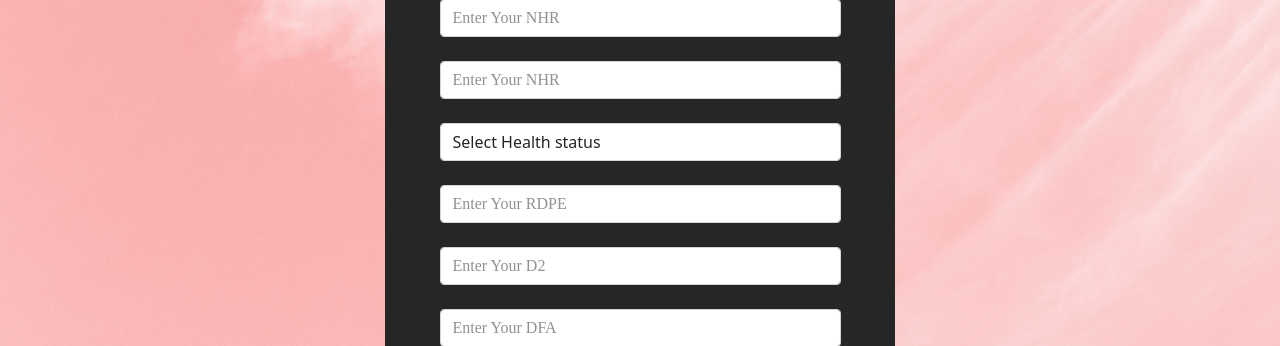
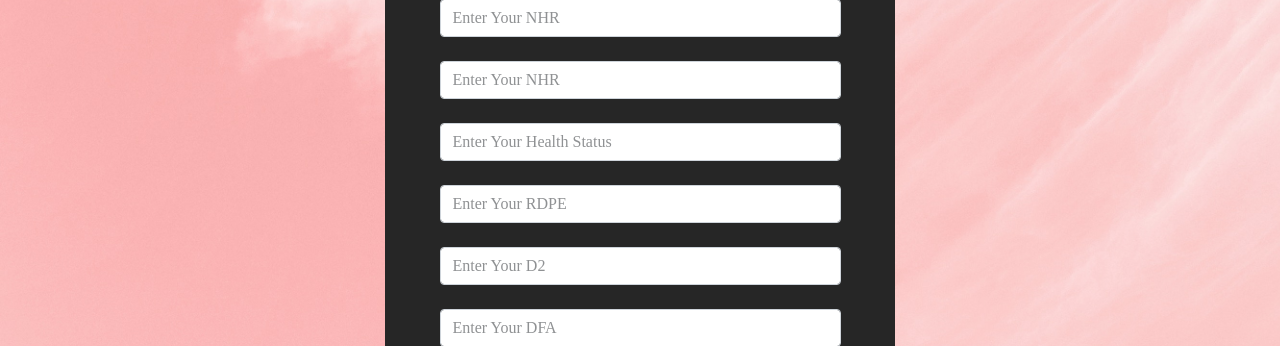
Before and after one commit to shubham-murtadak/Dpredicto-An-Disease-Prediction-System, a Flask app: page /parkinsons in a window 1280 px wide. Shown: the part 1087-1433 px from the top of the page. Run offline with Flask 3, Linux system fonts and the light colour scheme; parts of the project's set-up code (start-up, migrations or seed data) failed here and were passed over; some libraries are stand-ins or nearby versions.

Commit message:
Added Parkinsons model

```diff
--- a/app.py
+++ b/app.py
@@ -104,7 +104,7 @@ def diabetes_result():
         # Using the obj of ML Model
         predict = heart_pred.predict(std_data)
 
-        if predict[0] == 1:
+        if predict[0] == 0:
             return render_template('diabetes.html', label=1)
         else:
             return render_template('diabetes.html', label=-1)
@@ -160,42 +160,57 @@ def parkinsons():
     return render_template('parkinsons.html')
 
 
+
 @app.route('/parkinsons', methods=['POST'])
 def parkinsons_result():
         scaler = StandardScaler()
 
-        age1 = request.form.get("age")
-        sex = request.form.get("sex")
-        cp = request.form.get("cp")
-        RBP = request.form.get("RBP")
-        chol = request.form.get("chol")
-        FBS = request.form.get("FBS")
-        RER = request.form.get("RER")
-        thalach = request.form.get("thalach")
-        ex = request.form.get("ex")
-        sl = request.form.get("sl")
-        op = request.form.get("op")
-        ca = request.form.get("ca")
-        thal = request.form.get("thal")
+        mdvpfo = request.form.get("mdvpfo")
+        mdvpfh = request.form.get("mdvpfh")
+        mdvpf1 = request.form.get("mdvpf1")
+        mdvpj1 = request.form.get("mdvpj1")
+        mdvpj2 = request.form.get("mdvpj2")
+        mdvprap = request.form.get("mdvprap")
+        mdvppq = request.form.get("mdvppq")
+        jitterddp = request.form.get("jitterddp")
+        mdvpshimner = request.form.get("mdvpshimner")
+        mdvpshimner2 = request.form.get("mdvpshimner2")
+        shimnerapq3 = request.form.get("shimnerapq3")
+        shimnerapq5 = request.form.get("shimnerapq5")
+        mdvpapq = request.form.get("mdvpapq")
+        shimnerdda = request.form.get("shimnerdda")
+        nhr = request.form.get("nhr")
+        hnr = request.form.get("hnr")
+        hs = request.form.get("hs")
+        rdpe = request.form.get("rdpe")
+        d2 = request.form.get("d2")
+        dfa = request.form.get("dfa")
+        spread1 = request.form.get("spread1")
+        spread2 = request.form.get("spread2")
+        ppe = request.form.get("ppe")
 
-        input_data_heart = (age1, sex, cp, RBP, chol, FBS, RER, thalach, ex, sl, op, ca, thal)
+
+        input_data_park = (mdvpfo, mdvpfh, mdvpf1, mdvpj1, mdvpj2,
+                           mdvprap, mdvppq, jitterddp, mdvpshimner, mdvpshimner2,
+                           shimnerapq3, shimnerapq5, mdvpapq, shimnerdda,
+                           nhr, hnr,hs, rdpe, d2, dfa,spread1, spread2, ppe)
 
         # Transforming to Numpy Array
-        input_data_to_numpy_array_heart = np.asarray(input_data_heart)
+        input_data_to_numpy_array_park = np.asarray(input_data_park)
 
         # Reshaping the Data of the Model for one instance
-        input_dat_reshaped_heart = input_data_to_numpy_array_heart.reshape(1, -1)
+        input_dat_reshaped_park = input_data_to_numpy_array_park.reshape(1, -1)
 
         # Standardize the input_data
-        scaler.fit(input_dat_reshaped_heart)
-        std_data_heart = scaler.transform(input_dat_reshaped_heart)
+        scaler.fit(input_dat_reshaped_park)
+        std_data_park = scaler.transform(input_dat_reshaped_park)
         # Using the obj of ML Model
-        predict = heart_pred.predict(std_data_heart)
+        predict_park = park_pred.predict(std_data_park)
 
-        if predict[0] == 1:
-            return render_template('heart.html', label=1)
+        if predict_park[0] == 1:
+            return render_template('parkinsons.html', label=1)
         else:
-            return render_template('heart.html', label=-1)
+            return render_template('parkinsons.html', label=-1)
 
         return "Please Enter Correct Values ! "
 
--- a/templates/parkinsons.html
+++ b/templates/parkinsons.html
@@ -163,106 +163,104 @@
      <div class="container my-5">
        <div class="row">
          <div class="col-md-10 col-sm-6 mx-auto">
-           <form class="" action="/predict" method="post">
+           <form class="" action="/parkinsons" method="post">
             <!-- MDVPFo, MDVPFh, MDVPFl, MDVPJ1, MDVPJ2,MDVPRAP, MDVPPPQ,JitterDDP,MDVPShimmer, MDVPShimmer2,ShimmerAPQ3,ShimmerAPQ5,MDVPAPQ,ShimmerDDA,NHR, HNR,RPDE,D2,DFA,spread1,spread2,PPE -->
              <div class="form-group">
                <input type="number" name="mdvpfo" id="mdvpfo" class="form-control" required>
-               <label for="age" class="ph-area">Enter Your  Average vocal fundamental frequency</label>
+               <label for="mdvpfo" class="ph-area">Enter Your  Average vocal fundamental frequency</label>
              </div>
              <div class="form-group">
                <input type="number" name="mdvpfh" id="mdvpfh" class="form-control" required>
-               <label for="age" class="ph-area">Enter Your Maximum vocal fundamental frequency</label>
+               <label for="mdvpfh" class="ph-area">Enter Your Maximum vocal fundamental frequency</label>
              </div>
              <div class="form-group">
                <input type="number" name="mdvpf1" id="mdvpf1" class="form-control" required>
-               <label for="age" class="ph-area">Enter Your Minimum vocal fundamental frequency</label>
+               <label for="mdvpf1" class="ph-area">Enter Your Minimum vocal fundamental frequency</label>
              </div>
              <div class="form-group">
                <input type="number" name="mdvpj1" id="mdvpj1" class="form-control" required>
-               <label for="age" class="ph-area">Enter Your Jitter(%)</label>
+               <label for="mdvpj1" class="ph-area">Enter Your Jitter(%)</label>
              </div>
              <div class="form-group">
                <input type="number" name="mdvpj2" id="mdvpj2" class="form-control" required>
-               <label for="age" class="ph-area">Enter Your Jitter(Abs)</label>
+               <label for="mdvpj2" class="ph-area">Enter Your Jitter(Abs)</label>
              </div>
              <div class="form-group">
                <input type="number" name="mdvprap" id="mdvprap" class="form-control" required>
-               <label for="age" class="ph-area">Enter Your MDVP:RAP</label>
+               <label for="mdvprap" class="ph-area">Enter Your MDVP:RAP</label>
              </div>
              <div class="form-group">
                <input type="number" name="mdvppq" id="mdvppq" class="form-control" required>
-               <label for="age" class="ph-area">Enter Your MDVP:PPQ</label>
+               <label for="mdvppq" class="ph-area">Enter Your MDVP:PPQ</label>
              </div>
              <div class="form-group">
                <input type="number" name="jitterddp" id="jitterddp" class="form-control" required>
-               <label for="age" class="ph-area">Enter Your Jitter:DDP </label>
+               <label for="jitterddp" class="ph-area">Enter Your Jitter:DDP </label>
              </div>
              <div class="form-group">
                <input type="number" name="mdvpshimner" id="mdvpshimner" class="form-control" required>
-               <label for="age" class="ph-area">Enter Your MDVPShimmer</label>
+               <label for="mdvpshimner" class="ph-area">Enter Your MDVPShimmer</label>
              </div>
              <div class="form-group">
                <input type="number" name="mdvpshimner2" id="mdvpshimner2" class="form-control" required>
-               <label for="age" class="ph-area">Enter Your MDVP:Shimmer(dB)</label>
+               <label for="mdvpshimner2" class="ph-area">Enter Your MDVP:Shimmer(dB)</label>
              </div>
              <div class="form-group">
                <input type="number" name="shimnerapq3" id="shimnerapq3" class="form-control" required>
-               <label for="age" class="ph-area">Enter Your Shimmer:APQ3</label>
+               <label for="shimnerapq3" class="ph-area">Enter Your Shimmer:APQ3</label>
              </div>
              <div class="form-group">
                <input type="number" name="shimnerapq5" id="shimnerapq5" class="form-control" required>
-               <label for="age" class="ph-area">Enter Your Shimmer:APQ5</label>
+               <label for="shimnerapq5" class="ph-area">Enter Your Shimmer:APQ5</label>
              </div>
              <div class="form-group">
                <input type="number" name="mdvpapq" id="mdvpapq" class="form-control" required>
-               <label for="age" class="ph-area">Enter Your MDVP:APQ</label>
+               <label for="mdvpapq" class="ph-area">Enter Your MDVP:APQ</label>
              </div>
              <div class="form-group">
                <input type="number" name="shimnerdda" id="shimnerdda" class="form-control" required>
-               <label for="age" class="ph-area">Enter Your Shimmer:DDA</label>
+               <label for="shimnerdda" class="ph-area">Enter Your Shimmer:DDA</label>
              </div>
              <div class="form-group">
                <input type="number" name="nhr" id="nhr" class="form-control" required>
-               <label for="age" class="ph-area">Enter Your NHR</label>
+               <label for="nhr" class="ph-area">Enter Your NHR</label>
              </div>
              <div class="form-group">
                <input type="number" name="hnr" id="hnr" class="form-control" required>
-               <label for="age" class="ph-area">Enter Your NHR</label>
+               <label for="hnr" class="ph-area">Enter Your NHR</label>
              </div>
 
              <div class="form-group">
-               <select class="form-control" name="status" required="required">
-                 <option value="" selected>Select Health status</option>
-                 <option value="1">Healthy</option>
-                 <option value="0">Unhealthy</option>
-               </select>
+                  <input type="number" name="hs" id="hs" class="form-control" required>
+               <label for="hs" class="ph-area">Enter Your Health Status </label>
+
              </div>
 
              <div class="form-group">
                 <input type="number" name="rdpe" id="rdpe" class="form-control" required>
-                <label for="age" class="ph-area">Enter Your RDPE</label>
+                <label for="rdpe" class="ph-area">Enter Your RDPE</label>
               </div>
 
               <div class="form-group">
                 <input type="number" name="d2" id="d2" class="form-control" required>
-                <label for="age" class="ph-area">Enter Your D2</label>
+                <label for="d2" class="ph-area">Enter Your D2</label>
               </div>
               <div class="form-group">
                 <input type="number" name="dfa" id="dfa" class="form-control" required>
-                <label for="age" class="ph-area">Enter Your DFA</label>
+                <label for="dfa" class="ph-area">Enter Your DFA</label>
               </div>
               <div class="form-group">
                 <input type="number" name="spread1" id="spread1" class="form-control" required>
-                <label for="age" class="ph-area">Enter Your Spread1</label>
+                <label for="spread1" class="ph-area">Enter Your Spread1</label>
               </div>
               <div class="form-group">
                 <input type="number" name="spread2" id="spread2" class="form-control" required>
-                <label for="age" class="ph-area">Enter Your Spread2</label>
+                <label for="spread2" class="ph-area">Enter Your Spread2</label>
               </div>
 
               <div class="form-group">
                 <input type="number" name="ppe" id="ppe" class="form-control" required>
-                <label for="age" class="ph-area">Enter Your PPE</label>
+                <label for="ppe" class="ph-area">Enter Your PPE</label>
               </div>
 
            <div class="form-group">
@@ -275,6 +273,17 @@
      </div>
    </div>
 
+   <div class="fin_res">
+       {% if label %}
+            {% if label == 1 %}
+                <h3 style = "color:red">Person has Parkinsons Disease !</h3>
+            {% else %}
+                <h3 style ="color:green"> Person does not have Parkinsons Disease !</h3>
+            {% endif %}
+       {% endif %}
+
+    </div>
+
 
    <script src="https://code.jquery.com/jquery-3.3.1.slim.min.js"
    integrity="sha384-q8i/X+965DzO0rT7abK41JStQIAqVgRVzpbzo5smXKp4YfRvH+8abtTE1Pi6jizo" crossorigin="anonymous"></script>
```
